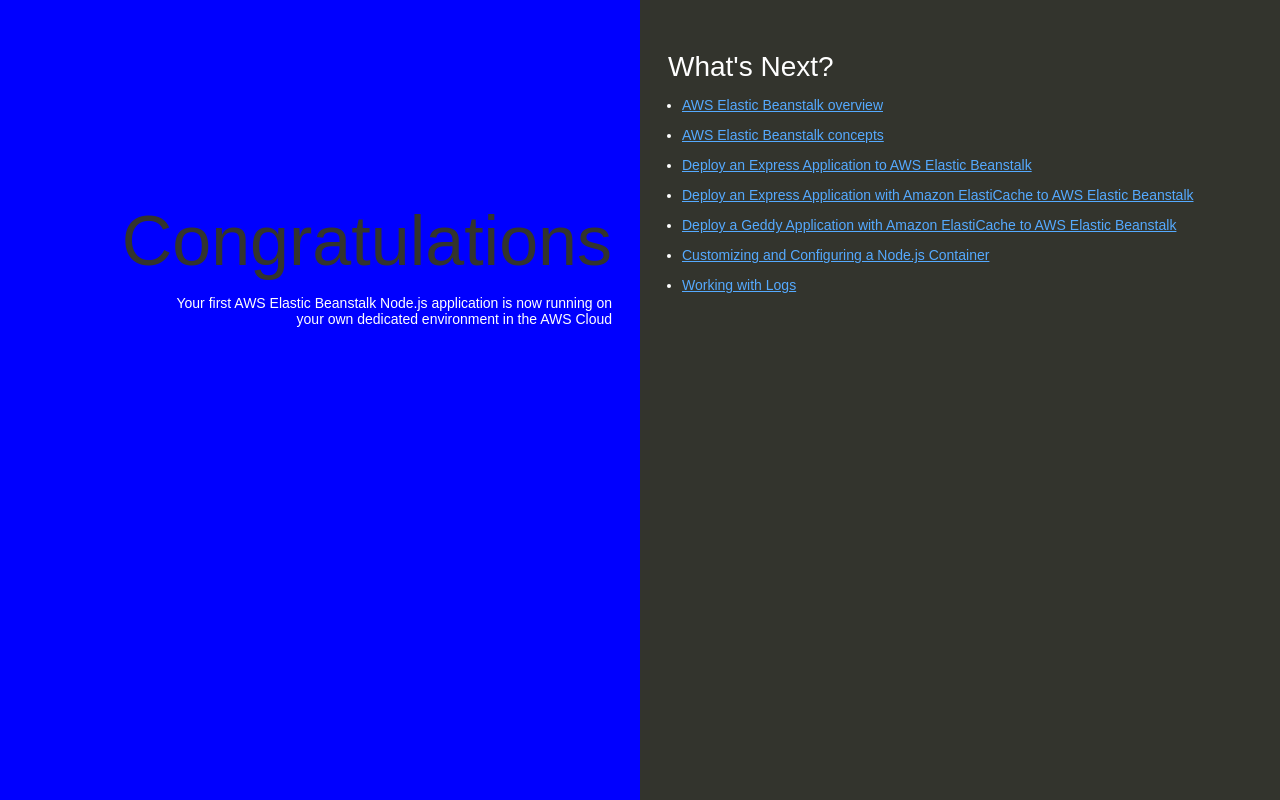
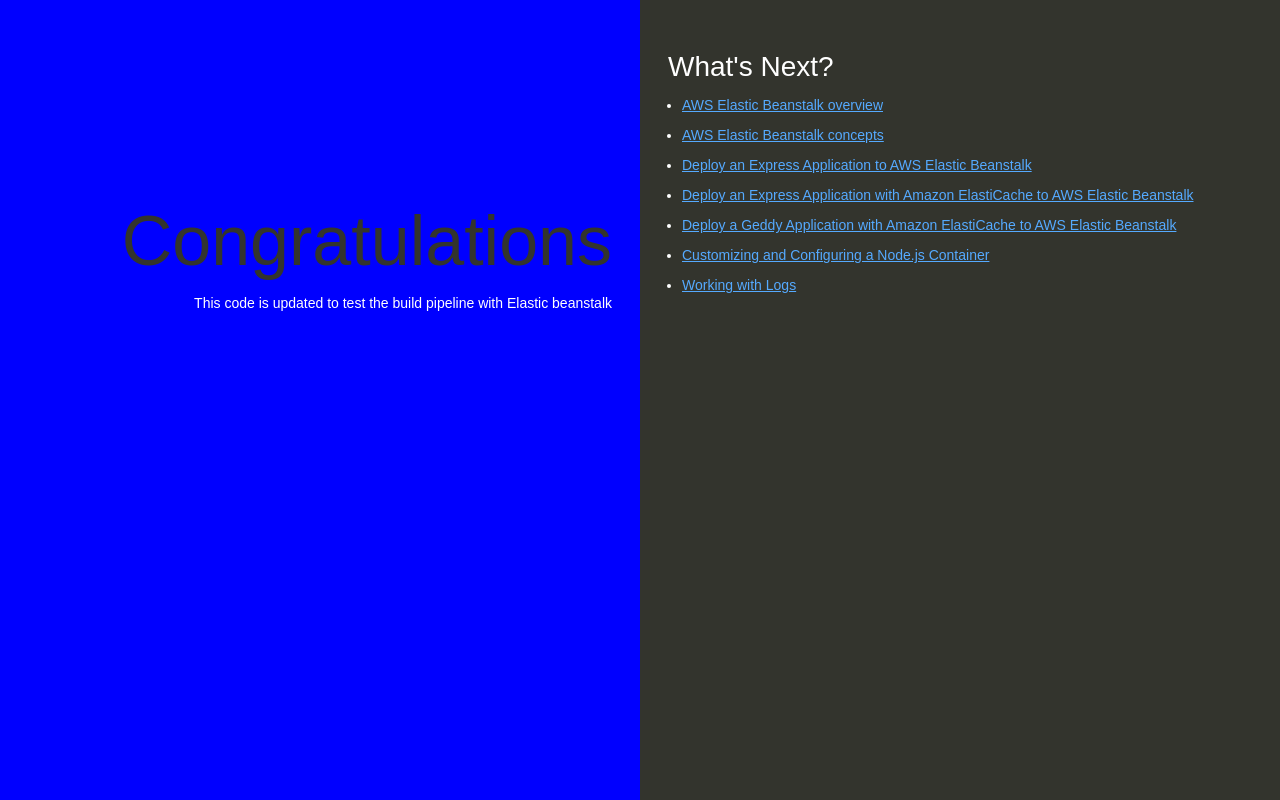
Before and after one commit to deepakawscourse/codepipeline, a website: page index.html in a window 1280 px wide. Drawn offline with Linux system fonts and the light colour scheme.

Commit message:
Updated index.html file

```diff
--- a/index.html
+++ b/index.html
@@ -75,7 +75,7 @@
   <body>
     <div class="textColumn">
       <h1>Congratulations</h1>
-      <p>Your first AWS Elastic Beanstalk Node.js application is now running on your own dedicated environment in the AWS Cloud</p>
+      <p>This code is updated to test the build pipeline with Elastic beanstalk</p>
     </div>
     <div class="linksColumn">
       <h2>What's Next?</h2>
```
